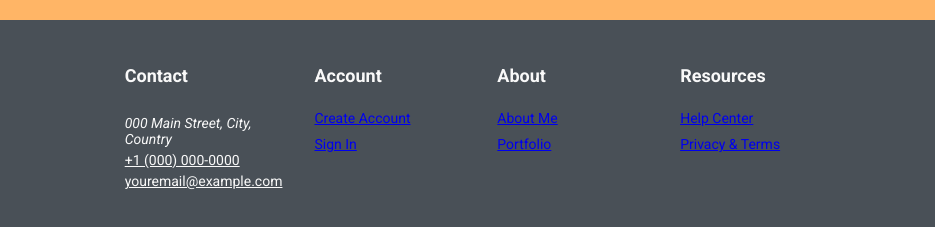
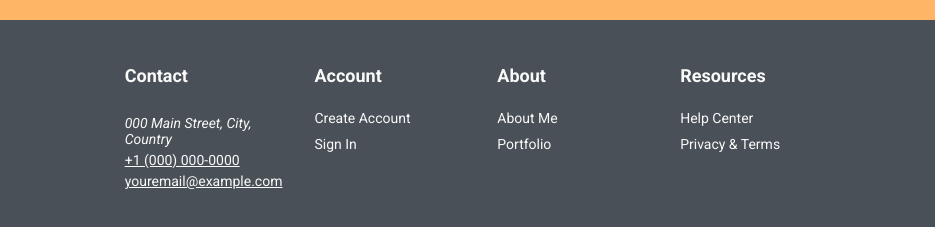
Before and after one commit to MowgliGit/website-for-raw-meals, a plain HTML site: page index.html in a window 1280 px wide. Shown: the part 4307-4534 px from the top of the page, 345-1280 px from the left. Drawn offline with nearby package versions, Linux system fonts and the light colour scheme.

Commit message:
some changes

```diff
--- a/css/style.css
+++ b/css/style.css
@@ -820,6 +820,12 @@ a:visited {
 }
 .footer-list li {
   font-size: 1.4rem;
+  color: #f9f9f9;
+}
+.footer-item {
+  font-size: 1.4rem;
+  color: #f9f9f9;
+  text-decoration: none;
 }
 /*
 --- 01 TYPOGRAPHY SYSTEM
--- a/index.html
+++ b/index.html
@@ -552,24 +552,24 @@
         <div class="footer-account">
           <h4 class="heading-fourth">Account</h4>
           <ul class="footer-list">
-            <li><a href="#">Create Account</a></li>
-            <li><a href="#">Sign In</a></li>
+            <li><a href="#" class="footer-item">Create Account</a></li>
+            <li><a href="#" class="footer-item">Sign In</a></li>
           </ul>
         </div>
 
         <div class="footer-about">
           <h4 class="heading-fourth">About</h4>
           <ul class="footer-list">
-            <li><a href="#">About Me</a></li>
-            <li><a href="#">Portfolio</a></li>
+            <li><a href="#" class="footer-item">About Me</a></li>
+            <li><a href="#" class="footer-item">Portfolio</a></li>
           </ul>
         </div>
 
         <div class="footer-resources">
           <h4 class="heading-fourth">Resources</h4>
           <ul class="footer-list">
-            <li><a href="#">Help Center</a></li>
-            <li><a href="#">Privacy & Terms</a></li>
+            <li><a href="#" class="footer-item">Help Center</a></li>
+            <li><a href="#" class="footer-item">Privacy & Terms</a></li>
           </ul>
         </div>
       </footer>
```
